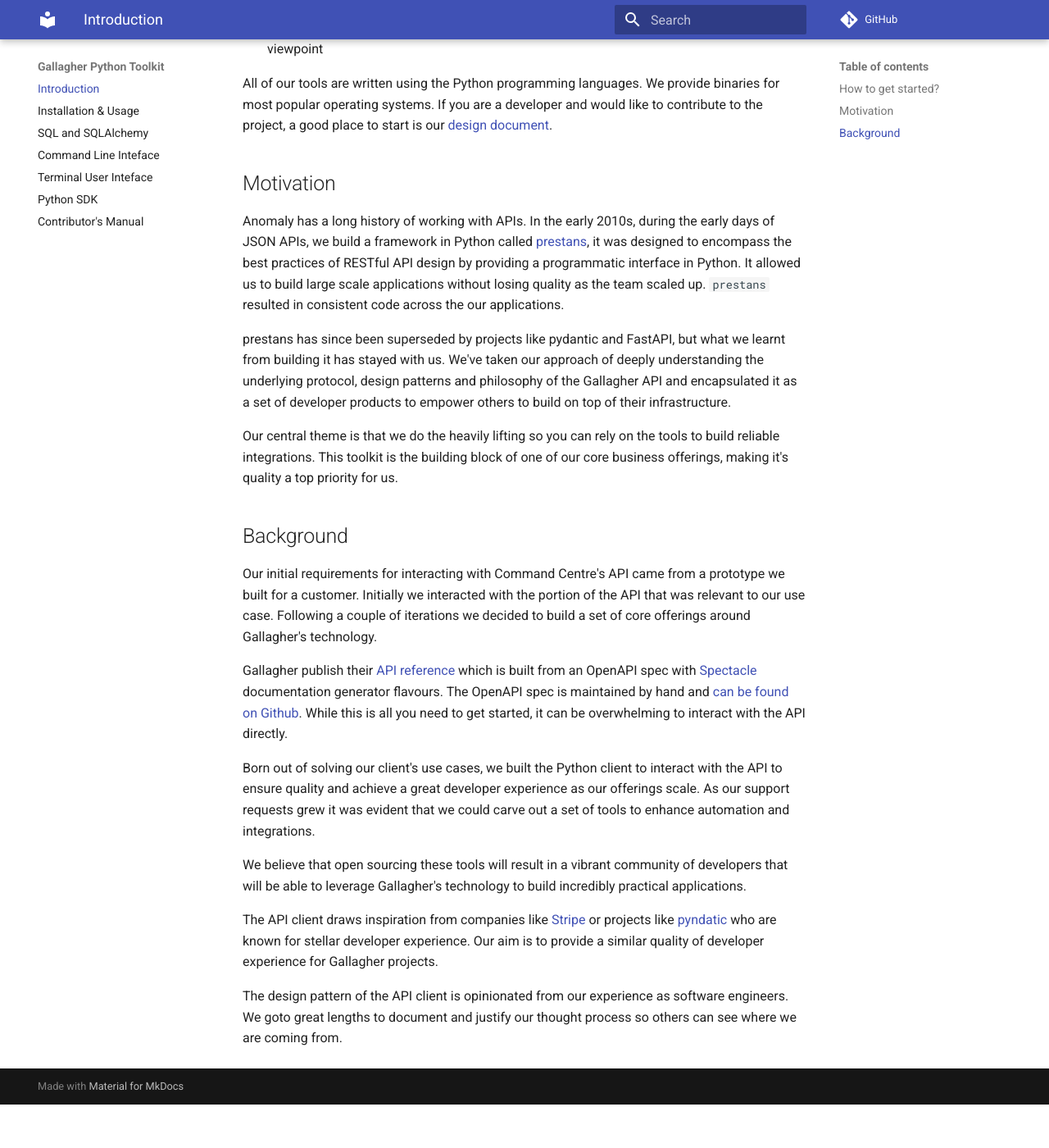
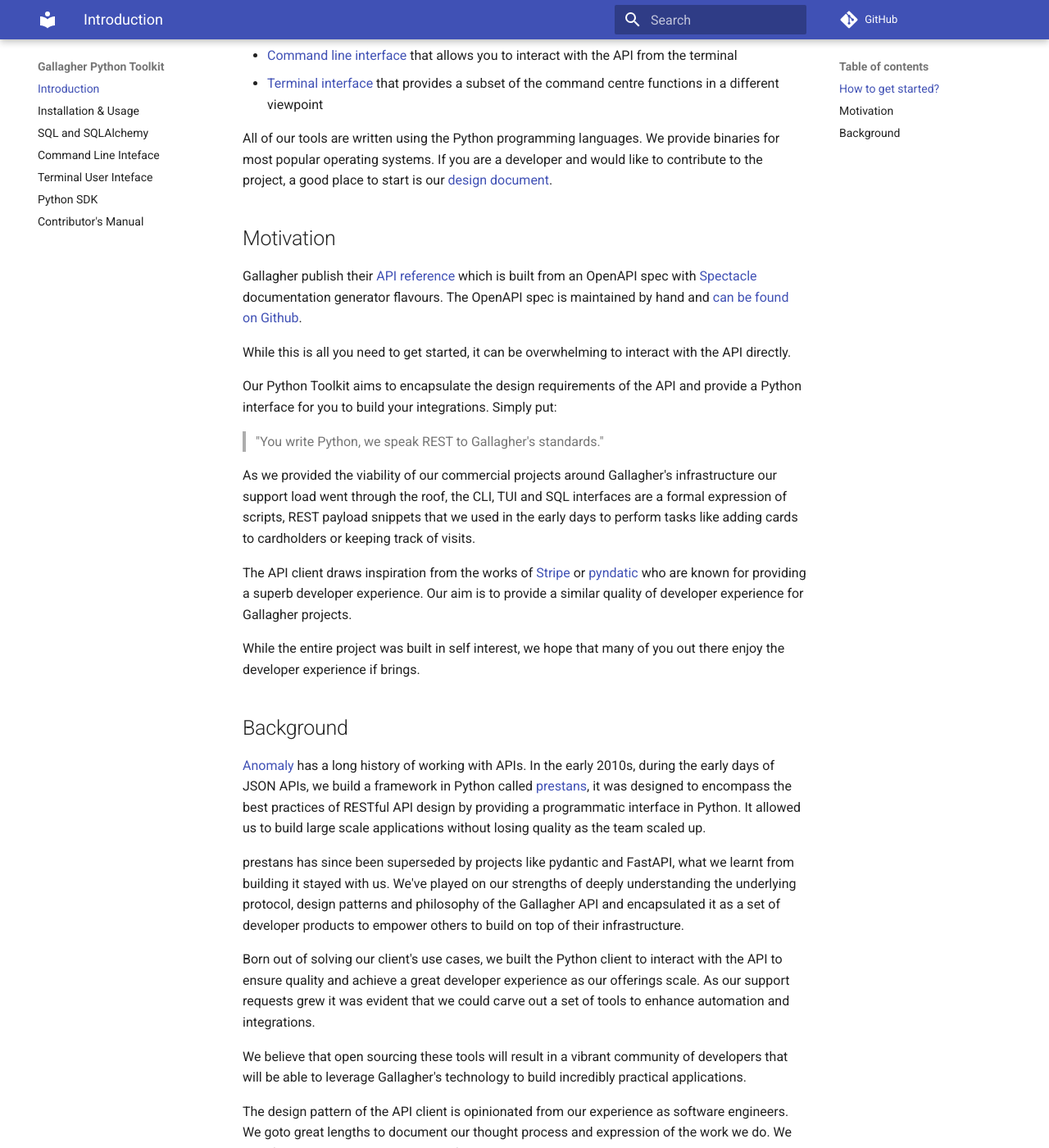
Before and after one commit to anomaly/gallagher, an MkDocs documentation site: the page built from docs/docs/index.md, in a window 1280 px wide and 1400 px high, scrolled down 895 px. Shown: the whole window at 82% size. Built offline with MkDocs 1.6.1 and Material for MkDocs 9.7.7, drawn with Linux system fonts in a browser that asks for light colours; comment, search, counter and statistics services are not loaded; before the commit the page ends 2242 px from its top, so only the background shows below that; some of the changed text lies outside the part shown.

Commit message:
docs: reprahses introduction and intent of the project
i noticed that at various places i have given into the lure of gpt
and some of the sentences did not read well or did not convey my
intent properly, this rewirtes much of the content properly

```diff
--- a/docs/docs/index.md
+++ b/docs/docs/index.md
@@ -1,11 +1,13 @@
 # Gallagher Python Toolkit
 
-Gallagher Security's Command Centre provides a REST API to programmatically interact with a large part of the system. This project maintains a set of developer focused tools to make integration experiences a delight. In addition we provide a set of power tools to make automations a breeze. At the moment we maintain:
+Gallagher Security manufacture a variety of perimeter [security products](https://security.gallagher.com). At the hear of these is the [Command Centre](https://products.security.gallagher.com/security/au/en_AU/products/software/command-centre/p/C201311) software. Command Centre is deployed locally (in simplistic terms, the complexity varies for every use case). Version `8.6` introduced a REST API which allows you to interact with the system via HTTP requests locally or via Gallagher's [Cloud API Gateway](https://gallaghersecurity.github.io/docs/Command%20Centre%20Cloud%20Api%20Gateway%20TIP.pdf) which eliminates the need for maintaining proxies and VPNs.
 
-- **Python SDK** an [idiomatic](https://www.merriam-webster.com/dictionary/idiomatic) client (featuring `asyncio`) to build applications for the Command Centre.
+Our Python Toolkit focuses on enhancing the developer experience (DX) around the REST API. In principle we provide the following:
+
+- **Python SDK** an idiomatic client (including `asyncio` support) to extend the CC functionality.
 - **Command Line Interface** (CLI) to build powerful pipeline-based workflows.
 - **Terminal User Interface** (TUI) for easy interactions with the Command Centre.
-- **SQL interface** query the REST API like a database or interact with via an ORM.
+- **SQL interface** query the REST API as if it were a database or interact with via an ORM.
 
 > **Note:** While Anomaly is part of Gallagher's Technical Partner Program, this project is not officially affiliated with Gallagher.
 
@@ -30,22 +32,28 @@
 
 ## Motivation
 
-Anomaly has a long history of working with APIs. In the early 2010s, during the early days of JSON APIs, we build a framework in Python called [prestans](https://github.com/anomaly/prestans/), it was designed to encompass the best practices of RESTful API design by providing a programmatic interface in Python. It allowed us to build large scale applications without losing quality as the team scaled up. `prestans` resulted in consistent code across the our applications.
+Gallagher publish their [API reference](https://gallaghersecurity.github.io/cc-rest-docs/ref/index.html) which is built from an OpenAPI spec with [Spectacle](https://github.com/sourcey/spectacle) documentation generator flavours. The OpenAPI spec is maintained by hand and [can be found on Github](https://github.com/GallagherSecurity/cc-rest-docs/tree/master/swagger).
 
-prestans has since been superseded by projects like pydantic and FastAPI, but what we learnt from building it has stayed with us. We've taken our approach of deeply understanding the underlying protocol, design patterns and philosophy of the Gallagher API and encapsulated it as a set of developer products to empower others to build on top of their infrastructure.
+While this is all you need to get started, it can be overwhelming to interact with the API directly.
 
-Our central theme is that we do the heavily lifting so you can rely on the tools to build reliable integrations. This toolkit is the building block of one of our core business offerings, making it's quality a top priority for us.
+Our Python Toolkit aims to encapsulate the design requirements of the API and provide a Python interface for you to build your integrations. Simply put:
+
+> "You write Python, we speak REST to Gallagher's standards."
+
+As we provided the viability of our commercial projects around Gallagher's infrastructure our support load went through the roof, the CLI, TUI and SQL interfaces are a formal expression of scripts, REST payload snippets that we used in the early days to perform tasks like adding cards to cardholders or keeping track of visits.
+
+The API client draws inspiration from the works of [Stripe](https://stripe.com) or [pyndatic](https://pydantic.dev) who are known for providing a superb developer experience. Our aim is to provide a similar quality of developer experience for Gallagher projects.
+
+While the entire project was built in self interest, we hope that many of you out there enjoy the developer experience if brings.
 
 ## Background
 
-Our initial requirements for interacting with Command Centre's API came from a prototype we built for a customer. Initially we interacted with the portion of the API that was relevant to our use case. Following a couple of iterations we decided to build a set of core offerings around Gallagher's technology.
+[Anomaly](https://www.anomaly.ltd) has a long history of working with APIs. In the early 2010s, during the early days of JSON APIs, we build a framework in Python called [prestans](https://github.com/anomaly/prestans/), it was designed to encompass the best practices of RESTful API design by providing a programmatic interface in Python. It allowed us to build large scale applications without losing quality as the team scaled up.
 
-Gallagher publish their [API reference](https://gallaghersecurity.github.io/cc-rest-docs/ref/index.html) which is built from an OpenAPI spec with [Spectacle](https://github.com/sourcey/spectacle) documentation generator flavours. The OpenAPI spec is maintained by hand and [can be found on Github](https://github.com/GallagherSecurity/cc-rest-docs/tree/master/swagger). While this is all you need to get started, it can be overwhelming to interact with the API directly.
+prestans has since been superseded by projects like pydantic and FastAPI, what we learnt from building it stayed with us. We've played on our strengths of deeply understanding the underlying protocol, design patterns and philosophy of the Gallagher API and encapsulated it as a set of developer products to empower others to build on top of their infrastructure.
 
 Born out of solving our client's use cases, we built the Python client to interact with the API to ensure quality and achieve a great developer experience as our offerings scale. As our support requests grew it was evident that we could carve out a set of tools to enhance automation and integrations.
 
 We believe that open sourcing these tools will result in a vibrant community of developers that will be able to leverage Gallagher's technology to build incredibly practical applications.
 
-The API client draws inspiration from companies like [Stripe](https://stripe.com) or projects like [pyndatic](https://pydantic.dev) who are known for stellar developer experience. Our aim is to provide a similar quality of developer experience for Gallagher projects.
-
-The design pattern of the API client is opinionated from our experience as software engineers. We goto great lengths to document and justify our thought process so others can see where we are coming from.
+The design pattern of the API client is opinionated from our experience as software engineers. We goto great lengths to document our thought process and expression of the work we do. We look forward to your comments and feedback and can't wait to see what you build with our tools.
```
Also changed, not shown: docs/docs/design.md (+9 -1 lines), README.md.
